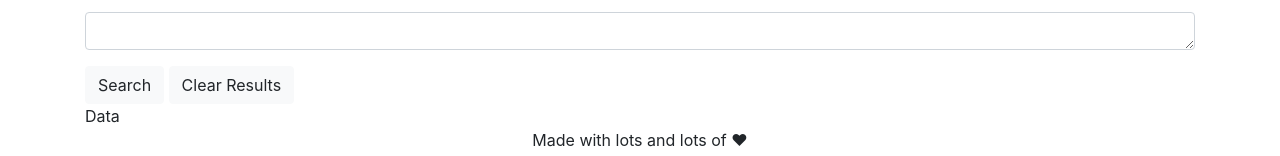
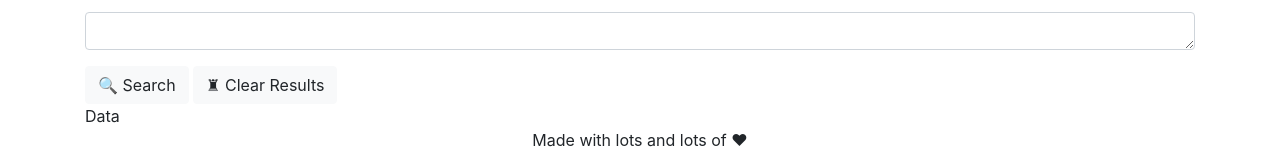
Before and after one commit to evansimonross/New-York-Times-Search, a plain HTML site: page index.html in a window 1280 px wide. Shown: the part 513-669 px from the top of the page. Drawn offline with nearby package versions, Linux system fonts and the light colour scheme.

Commit message:
added search and clear icons

```diff
--- a/index.html
+++ b/index.html
@@ -37,8 +37,8 @@
                 <label for="exampleFormControlTextarea1">End Year:</label>
                 <textarea class="form-control" id="endYear" rows="1"></textarea>
             </div>
-            <button type="button" class="btn btn-light" id="searchButton">Search</button>
-            <button type="button" class="btn btn-light" id="clearButton">Clear Results</button>
+            <button type="button" class="btn btn-light" id="searchButton">🔍 Search</button>
+            <button type="button" class="btn btn-light" id="clearButton">♜ Clear Results</button>
           </form>
         <div class="row">
             <div class="col-lg-12 data" id="dataView">Data</div>
```
